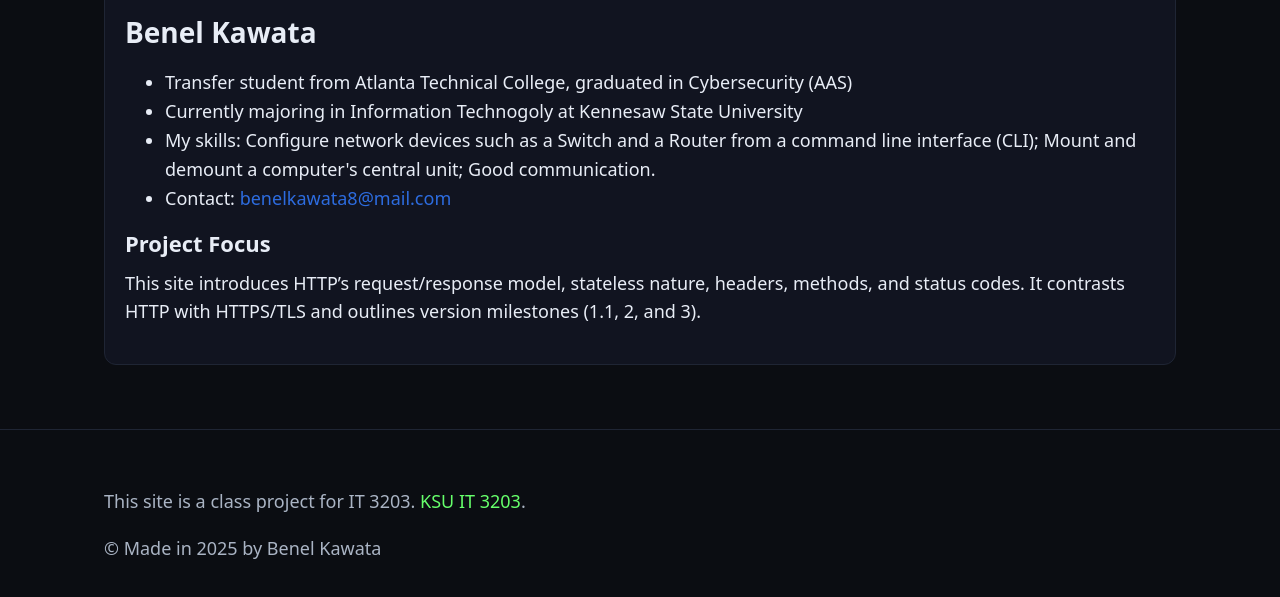
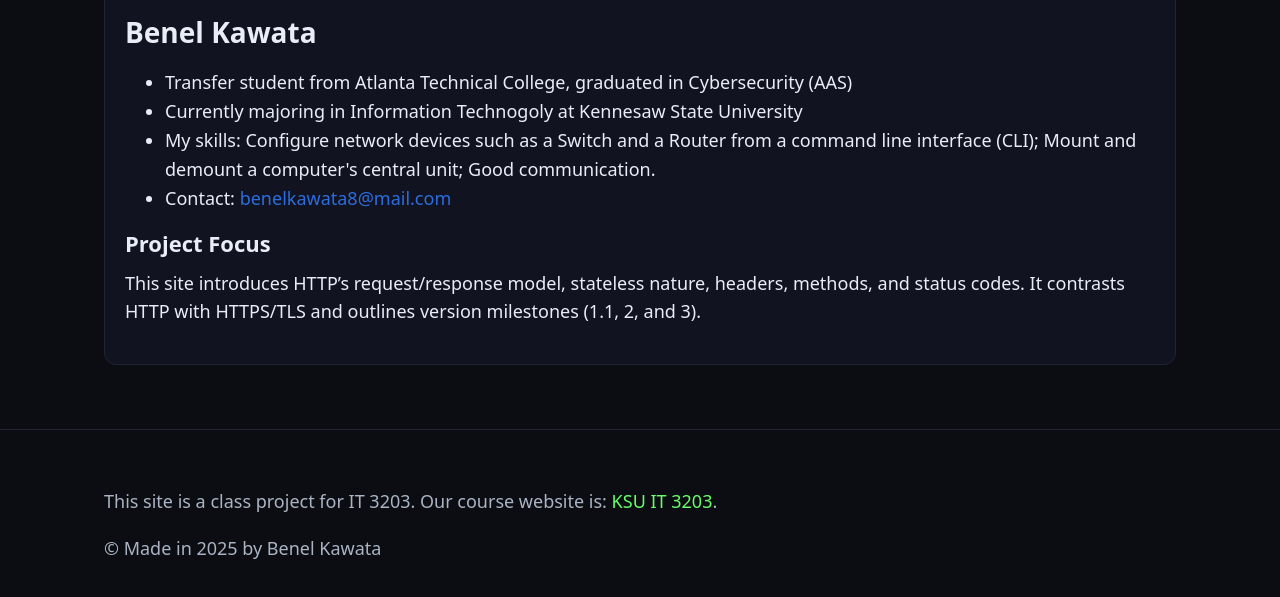
Before and after one commit to Baleto/Baleto.github.io, a plain HTML site: page about.html in a window 1280 px wide. Shown: the part 209-806 px from the top of the page. Drawn offline with Linux system fonts and the light colour scheme.

Commit message:
changes made in the about page

```diff
--- a/about.html
+++ b/about.html
@@ -2,7 +2,7 @@
 <html lang="en">
 <head>
   <meta charset="utf-8"><meta name="viewport" content="width=device-width, initial-scale=1">
-  <title>About — HTTP Fundamentals</title>
+  <title>About — Fundamentals of HTTP</title>
   <link rel="stylesheet" href="assets/css/style.css">
 </head>
 <body>
@@ -40,7 +40,7 @@
 
   <footer class="site-footer">
     <div class="container">
-      <p>This site is a class project for IT 3203. <a target="_blank" rel="noopener" href="https://ksuweb.github.io/IT3203/">KSU IT 3203</a>.</p>
+      <p>This site is a class project for IT 3203. Our course website is: <a target="_blank" rel="noopener" href="https://ksuweb.github.io/IT3203/">KSU IT 3203</a>.</p>
       <p>© Made in 2025 by Benel Kawata</p>
     </div>
   </footer>
```
